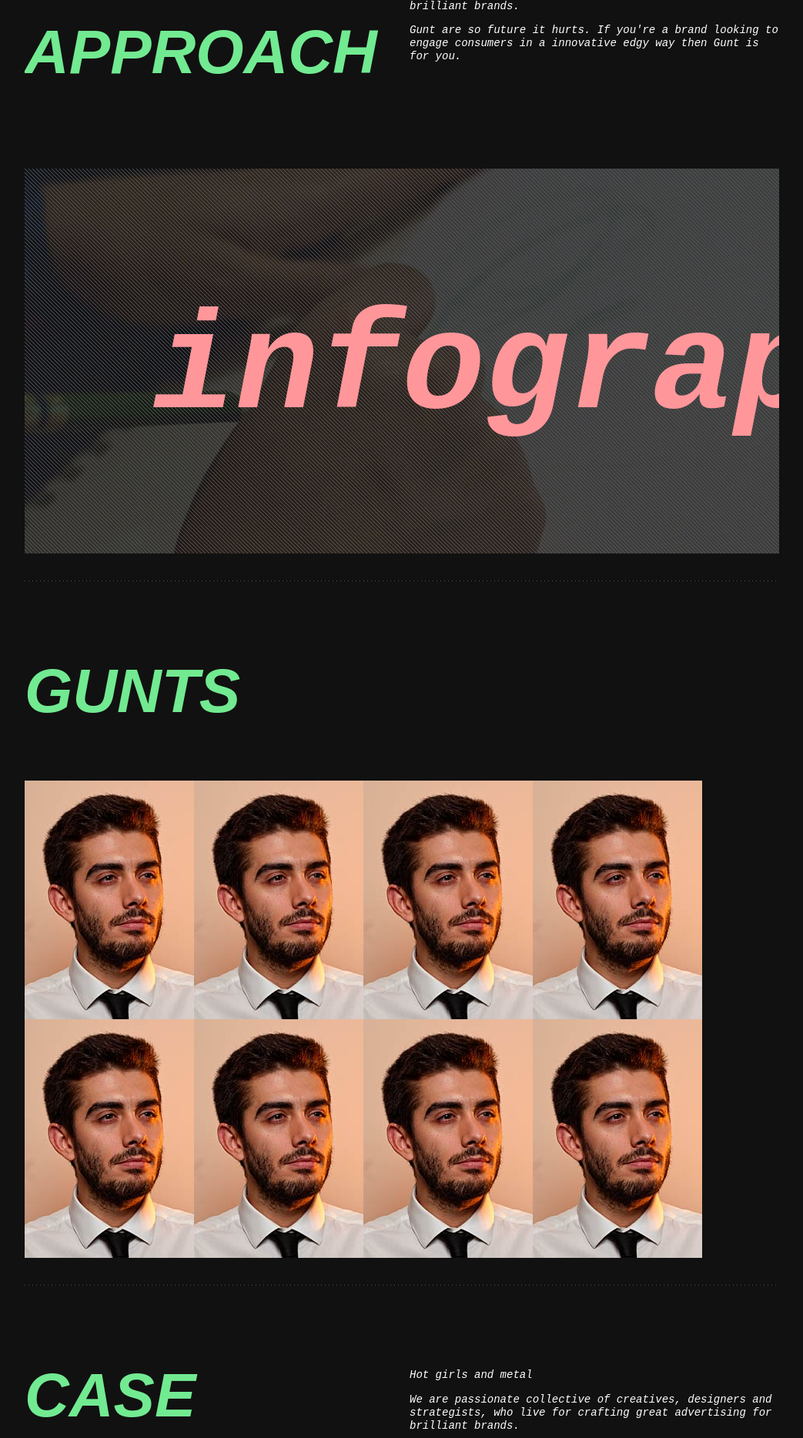
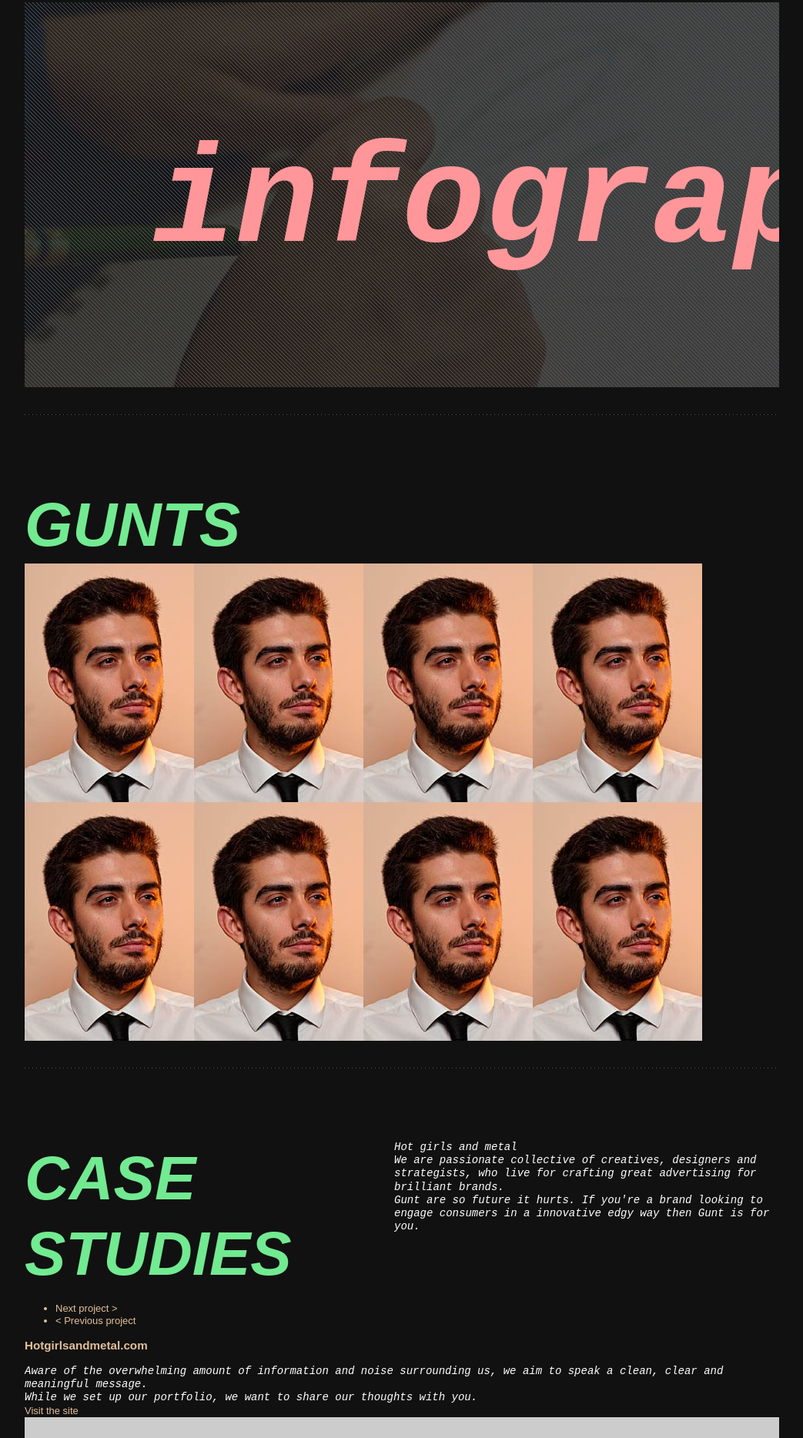
Before and after one commit to MadeByLoosers/madebyloosers.github.io, a PHP site: page / in a window 1280 px wide. Shown: the part 1600-3468 px from the top of the page at 77% size, without its empty margins (118-1161 px from the left). Run offline with PHP 8.4, Linux system fonts and the light colour scheme; grey boxes labelled with a size stand in for pictures from a placeholder-image service; some libraries are stand-ins or nearby versions.

Commit message:
Rearrange markup to give each section a .section-head and .section-content div Add some slideshow html

```diff
--- a/includes/css/style.css
+++ b/includes/css/style.css
@@ -265,7 +265,7 @@ header {
     text-transform:uppercase;
     width: 480px;
     float:left;
-    margin-top: 0;
+    margin: 0;
   }
 
   p {
@@ -273,6 +273,7 @@ header {
     font-style: italic;
     color: #fff;
     font-size: 14px;
+    margin: 0;
   }
 
   strong, em {
@@ -334,14 +335,8 @@ header {
 
   }
 
-  .section-content div {
-    width: 480px;
-    padding-left: 20px;
-    float:left;
-  }
-
   .section-content img {
-    width: 560px;
+    width: 100%;
     float: left;
   }
 
--- a/index.html
+++ b/index.html
@@ -53,15 +53,9 @@
     </header>
 
     <div id="main" role="main">
-
       <div id="home" class="section clearfix">
-
+        <div class="section-header clearfix">
           <h2>So future it hurts</h2>
-
-        <div class="section-content">
-
-          <div class="col">
-
           <p><strong>{gunt}</strong> create bleeding edge campaigns for the post digital age.</p>
           <p>We are passionate collective of creatives, designers and strategists, who live for crafting great advertising for brilliant brands.</p>
           <p>Gunt are so future it hurts. If you're a brand looking to engage consumers in a innovative edgy way then Gunt is for you.</p>
@@ -70,39 +64,29 @@
           <p>While we set up our portfolio, we want to share our thoughts with you.</p>
         </div>
 
+        <div class="section-content feature">
+          <h2>{gunt}</h2>
+        </div>
       </div>
 
-        <div class="feature">
-
-          <h2>{gunt}</h2>
-
-        </div>
-
-      </div>
       <div id="approach" class="section clearfix">
-
+        <div class="section-header clearfix">
           <h2>Our Approach</h2>
-
-        <div class="section-content">
-
-          <div class="col">
-
           <p><strong>{Something}</strong> about our approach</p>
           <p>We are passionate collective of creatives, designers and strategists, who live for crafting great advertising for brilliant brands.</p>
           <p>Gunt are so future it hurts. If you're a brand looking to engage consumers in a innovative edgy way then Gunt is for you.</p>
-
         </div>
 
-          <div class="feature">
-
+        <div class="section-content feature">
           <h2>infographic</h2>
-
+        </div>
       </div>
 
+      <div id="gunts" class="section clearfix">
+        <div class="section-header clearfix">
+          <h2>Gunts</h2>
         </div>
-      </div>
-      <div id="gunts" class="section clearfix">
-        <h2>Gunts</h2>
+
         <div class="section-content">
           <img src="includes/img/booth.jpg" alt="" />
           <img src="includes/img/booth.jpg" alt="" />
@@ -114,21 +98,57 @@
           <img src="includes/img/booth.jpg" alt="" />
         </div>
       </div>
+
       <div id="case-studies" class="section clearfix">
+        <div class="section-header clearfix">
           <h2>Case studies</h2>
-        <div class="section-content">
-          <div class="col">
           <p>Hot girls and metal</p>
           <p>We are passionate collective of creatives, designers and strategists, who live for crafting great advertising for brilliant brands.</p>
           <p>Gunt are so future it hurts. If you're a brand looking to engage consumers in a innovative edgy way then Gunt is for you.</p>
         </div>
-          <img src="http://placehold.it/560x280" alt="" />
+
+        <div class="section-content">
+          <div class="slideshow">
+            <ul class="slideshow-controls">
+              <li><a href="#">Next project &gt;</a></li>
+              <li><a href="#">&lt; Previous project</a></li>
+            </ul>
+
+            <div class="slideshow-slide">
+              <h3>Hotgirlsandmetal.com</h3>
+              <p>Aware of the overwhelming amount of information and noise surrounding us, we aim to speak a clean, clear and meaningful message.</p>
+              <p>While we set up our portfolio, we want to share our thoughts with you.</p>
+              <a href="http://hotgirlsandmetal.com">Visit the site</a>
+              <img src="http://placehold.it/980x500" alt="" />
+            </div>
+
+            <div class="slideshow-slide">
+              <h3>Project two</h3>
+              <p>Aware of the overwhelming amount of information and noise surrounding us, we aim to speak a clean, clear and meaningful message.</p>
+              <p>While we set up our portfolio, we want to share our thoughts with you.</p>
+              <a href="http://hotgirlsandmetal.com">Visit the site</a>
+              <img src="http://placehold.it/980x500" alt="" />
+            </div>
+
+            <div class="slideshow-slide">
+              <h3>Project three</h3>
+              <p>Aware of the overwhelming amount of information and noise surrounding us, we aim to speak a clean, clear and meaningful message.</p>
+              <p>While we set up our portfolio, we want to share our thoughts with you.</p>
+              <a href="http://hotgirlsandmetal.com">Visit the site</a>
+              <img src="http://placehold.it/980x500" alt="" />
             </div>
           </div>
+        </div>
+      </div>
+
       <div id="contact" class="section clearfix">
+        <div class="section-header clearfix">
           <h2>Contact us</h2>
+        </div>
 
-        <div id="gmap"></div>
+        <div class="section-content">
+          <div id="gmap"><!-- put static map here --></div>
+        </div>
 
       </div>
 
```
Lines whose indentation alone changed are shown as unchanged.
